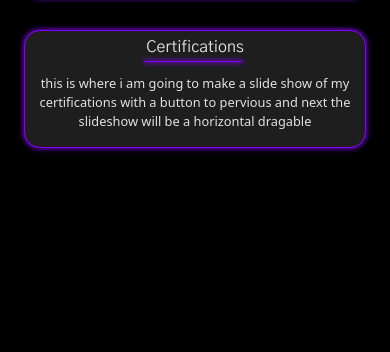
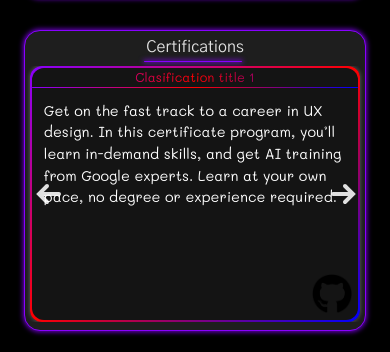
Before and after one commit to Dimethyl-tryptamine/portfolio2, a React (Vite) app: page / in a window 390 px wide. Shown: the part 1847-2199 px from the top of the page. Before the commit the page ends 2019 px from the top, so only its background shows below. Built offline with nearby package versions, Linux system fonts and the light colour scheme; a web font is replaced by a local one.

Commit message:
Add new certification entry, enhance Certifications component with pagination and animations, and improve Header navigation highlighting (base mobile homepage done)

```diff
--- a/src/assets/Variables.tsx
+++ b/src/assets/Variables.tsx
@@ -62,6 +62,19 @@
       showcaseImage: ""
     },
 
+      {
+      title: "Clasification title 3",
+      colors: ["primary","quaternary"],
+      logo: linkedinLogo,
+      previewDescription: "Get on the fast track to a career in UX design. In this certificate program, you’ll learn in-demand skills, and get AI training from Google experts. Learn at your own pace, no degree or experience required. ",
+      description: "this is the full description",
+      issuer: "Coursera",
+      date: "7/20/2018",
+      link: "https:g3546g24.org",
+      showcaseImage: ""
+    },
+
+
 
 
 
--- a/src/main-files/components/Certifications.tsx
+++ b/src/main-files/components/Certifications.tsx
@@ -1,11 +1,62 @@
 
 import Track from "./util/Track";
+import { TiArrowLeft, TiArrowRight } from "react-icons/ti";
+import Certification from "./util/Certification";
+import { useEffect, useState } from "react";
+import { siteData, Certification as CertificationType } from '../../assets/Variables';
+import { motion, AnimatePresence } from "framer-motion";
+
+
+
+
+const certifications: CertificationType[] = siteData.certifications;
+const swipeConfidenceThreshold = 100;
 
 
 
 
 
 const Certifications = () => {
+
+
+    const [currentIndex, setCurrentIndex] = useState(0);
+    const [direction, setDirection] = useState(0);
+
+
+
+
+
+
+    const paginate = (newDirection: number) => {
+        setDirection(newDirection);
+        setCurrentIndex((prevIndex) => {
+            if (newDirection === 1) {
+                return prevIndex === certifications.length - 1 ? 0 : prevIndex + 1;
+            } else {
+                return prevIndex === 0 ? certifications.length - 1 : prevIndex - 1;
+            }
+        });
+    };
+
+    const variants = {
+        enter: (direction: number) => ({
+            x: direction > 0 ? 300 : -300,
+            opacity: 0,
+        }),
+        center: {
+            x: 0,
+            opacity: 1,
+        },
+        exit: (direction: number) => ({
+            x: direction < 0 ? 300 : -300,
+            opacity: 0,
+        }),
+    };
+
+
+    useEffect(() => {
+        console.log(direction);
+    }, [currentIndex]);
 
 
     return(
@@ -21,12 +72,69 @@
             </div>
 
 
-            <div className="flex flex-col justify-center sml:hidden ">
 
-                <p className='text-[.8rem] xsm:text-[1rem] sml:text-[1.2rem] text-center m-2'>
-                    this is where i am going to make a slide show of my certifications with a button to pervious and next the slideshow will be a horizontal dragable
 
-                </p>
+
+
+
+
+
+            <div className="flex flex-col h-[16rem] justify-center sml:hidden ">
+
+                <div className="flex flex-row justify-center items-center relative h-full w-full">
+
+
+
+
+
+
+
+
+
+
+                    <div className="relative overflow-hidden w-full h-[16rem] flex items-center justify-center">
+                        <AnimatePresence initial={false} custom={direction}>
+                            <motion.div
+                            key={currentIndex} // important for AnimatePresence to track slide changes
+                            custom={direction} // pass direction to variants
+                            variants={variants}
+                            initial="enter"
+                            animate="center"
+                            exit="exit"
+                            transition={{ type: "spring", stiffness: 300, damping: 30 }}
+                            drag="x"
+                            dragConstraints={{ left: 0, right: 0 }}
+                            dragElastic={1}
+                            onDragEnd={(_, info) => {
+                                if (info.offset.x > swipeConfidenceThreshold) {
+                                paginate(-1); // swipe right = previous slide
+                                } else if (info.offset.x < -swipeConfidenceThreshold) {
+                                paginate(1);  // swipe left = next slide
+                                }
+                            }}
+                            className="w-full h-full flex items-center justify-center"
+                            style={{ position: "absolute" }} // needed for AnimatePresence sliding
+                            >
+                            <Certification {...certifications[currentIndex]} />
+                            </motion.div>
+                        </AnimatePresence>
+                        </div>
+
+
+                    <div className=" absolute left-0 inset-y-0 w-1/4  flex items-center justify-start"  onClick={() => paginate(-1)}>
+                        <TiArrowLeft className="text-[3rem] "/>
+                    </div>
+
+
+                    <div className=" absolute right-0 inset-y-0 w-1/4  flex items-center justify-end" onClick={() => paginate(+1)}>
+                        <TiArrowRight className="text-[3rem] "/>
+                    </div>
+
+
+
+
+
+                </div>
 
 
             </div>
--- a/src/main-files/components/Header.tsx
+++ b/src/main-files/components/Header.tsx
@@ -3,6 +3,7 @@
 import { useState } from 'react';
 import {motion, AnimatePresence} from 'framer-motion'
 import menuImg from '../../assets/menu.png';
+import { useLocation } from 'react-router-dom';
 
 
 // Define your props interface with the selection prop being optional
@@ -13,6 +14,8 @@
 const Header: React.FC<HeaderProps> = ({ selection }) => { // if ___ is selected dynamicly show a purple underline under that specific link in the nav
 
     const [isVisible,setIsVisible] = useState(false);
+    const location = useLocation();
+    const currentPath = location.pathname;
 
 
 
@@ -97,28 +100,40 @@
                     <div className=' text-black'>
                         <nav className='w-[100vw]    flex flex-col '>
 
-                            <ul className= "space-y-3  left-0 relative text-[2rem] ">
-
+                            <ul className="space-y-3 left-0 relative text-[2rem] font-mali">
                                 <li>
-                                    <Link to="/" className="font-mali ">Home</Link>
-                                    <hr className='w-[5.5rem] h-[20px]'></hr>
+                                    <Link to="/" className={currentPath === '/' ? 'text-white' : 'text-[#141414]'}>
+                                    Home
+                                    </Link>
+                                    <hr className="w-[5.5rem] h-[20px]" />
                                 </li>
 
                                 <li>
-                                    <Link to="/skills" className="font-mali ">Skills</Link>
-                                    <hr className='w-[5rem] h-[20px]'></hr>
+                                    <Link to="/skills" className={currentPath === '/skills' ? 'text-white' : 'text-[#141414]'}>
+                                    Skills
+                                    </Link>
+                                    <hr className="w-[5rem] h-[20px]" />
                                 </li>
+
                                 <li>
-                                    <Link to="/projects" className="font-mali ">Projects</Link>
-                                    <hr className='w-[8.5rem] h-[20px]'></hr>
+                                    <Link to="/projects" className={currentPath === '/projects' ? 'text-white' : 'text-[#141414]'}>
+                                    Projects
+                                    </Link>
+                                    <hr className="w-[8.5rem] h-[20px]" />
                                 </li>
+
                                 <li>
-                                    <Link to="/contacts" className="font-mali ">Contacts</Link>
-                                    <hr className='w-[9rem] h-[20px]'></hr>
+                                    <Link to="/contacts" className={currentPath === '/contacts' ? 'text-white' : 'text-[#141414]'}>
+                                    Contacts
+                                    </Link>
+                                    <hr className="w-[9rem] h-[20px]" />
                                 </li>
+
                                 <li>
-                                    <Link to="/blog" className="font-mali ">Blog</Link>
-                                    <hr className='w-[4.3rem] h-[20px]'></hr>
+                                    <Link to="/blog" className={currentPath === '/blog' ? 'text-white' : 'text-[#141414]'}>
+                                    Blog
+                                    </Link>
+                                    <hr className="w-[4.3rem] h-[20px]" />
                                 </li>
                             </ul>
                         </nav>
--- a/src/main-files/components/util/Certification.tsx
+++ b/src/main-files/components/util/Certification.tsx
@@ -25,11 +25,11 @@
 
 
   return (
-    <div className={`  bg-gradient-to-br ${gradients} m-[.3rem] cursor-pointer shadow-border-white p-[2px] rounded-xl `}>
-      <motion.div className={`bg-tertiary  relative rounded-xl w-[10rem] h-[10rem] sml:w-[15rem] sml:h-[15rem] `}>
+    <div className={`  bg-gradient-to-br ${gradients} m-[.3rem] cursor-pointer shadow-border-white p-[2px] rounded-xl w-full h-full `}>
+      <motion.div className={`bg-tertiary  relative rounded-xl  sml:w-[15rem] sml:h-[15rem] w-full h-full `}>
         <h3 className={`bg-gradient-to-r ${gradients} bg-clip-text text-transparent   flex justify-center font-mali custom-text-outline text-[.8rem] sml:flex xsm:text-[1rem]  med:text-[1.4rem]`}>{title}</h3>
         <div className={`h-[1px] bg-gradient-to-r ${gradients}  rounded-xl`}  />
-        <p className="text-[.5rem] m-3  sml:text-[.7rem] font-mali text-white ">{previewDescription}</p>
+        <p className="text-[.9rem] m-3  sml:text-[.7rem] font-mali text-white ">{previewDescription}</p>
         {logo && <img src={logo} alt={"certification company logo"} className=" w-10 h-auto absolute right-[.4rem] bottom-[.4rem]" />}
       </motion.div>
     </div>
--- a/src/main-files/components/util/Dropdown.tsx
+++ b/src/main-files/components/util/Dropdown.tsx
@@ -6,11 +6,12 @@
 interface DropdownProps {
     options: string[]; // Array of strings for dropdown options
     placeHolder?: string; // Optional placeholder text
-    className:string;
-  }
+    className?: string; // Optional className for consistency
+    onSelect?: () => void; // Optional onSelect handler
+}
 
 
-  const Dropdown: React.FC<DropdownProps> = ({/*options,*/className,placeHolder = "Select an option",}) => {
+  const Dropdown: React.FC<DropdownProps> = ({/*options,*/className,placeHolder = "Select an option",onSelect}) => {
 
     //const [isOpen, setIsOpen] = useState(false)
     //const [selected, setSelected] = useState(null)
@@ -18,7 +19,7 @@
 
     return(
         <>
-        <button className={` bg-tertiary rounded-md flex items-center justify-center   ${className || ""} `}>
+        <button className={` bg-tertiary rounded-md flex items-center justify-center   ${className || ""} `} onClick={onSelect}>
 
             <div className="flex items-center text-[.6rem] m-1">
                 <span>{placeHolder}</span>
@@ -37,7 +38,7 @@
                     </svg>
                 </div>
             </div>
-        <button/>
+        </button>
 
 
 
@@ -61,7 +62,7 @@
 
 
 
-        </button>
+
 
 
         </>
```
Also changed, not shown: src/main-files/pages/Skills.tsx (+45 -11 lines).
